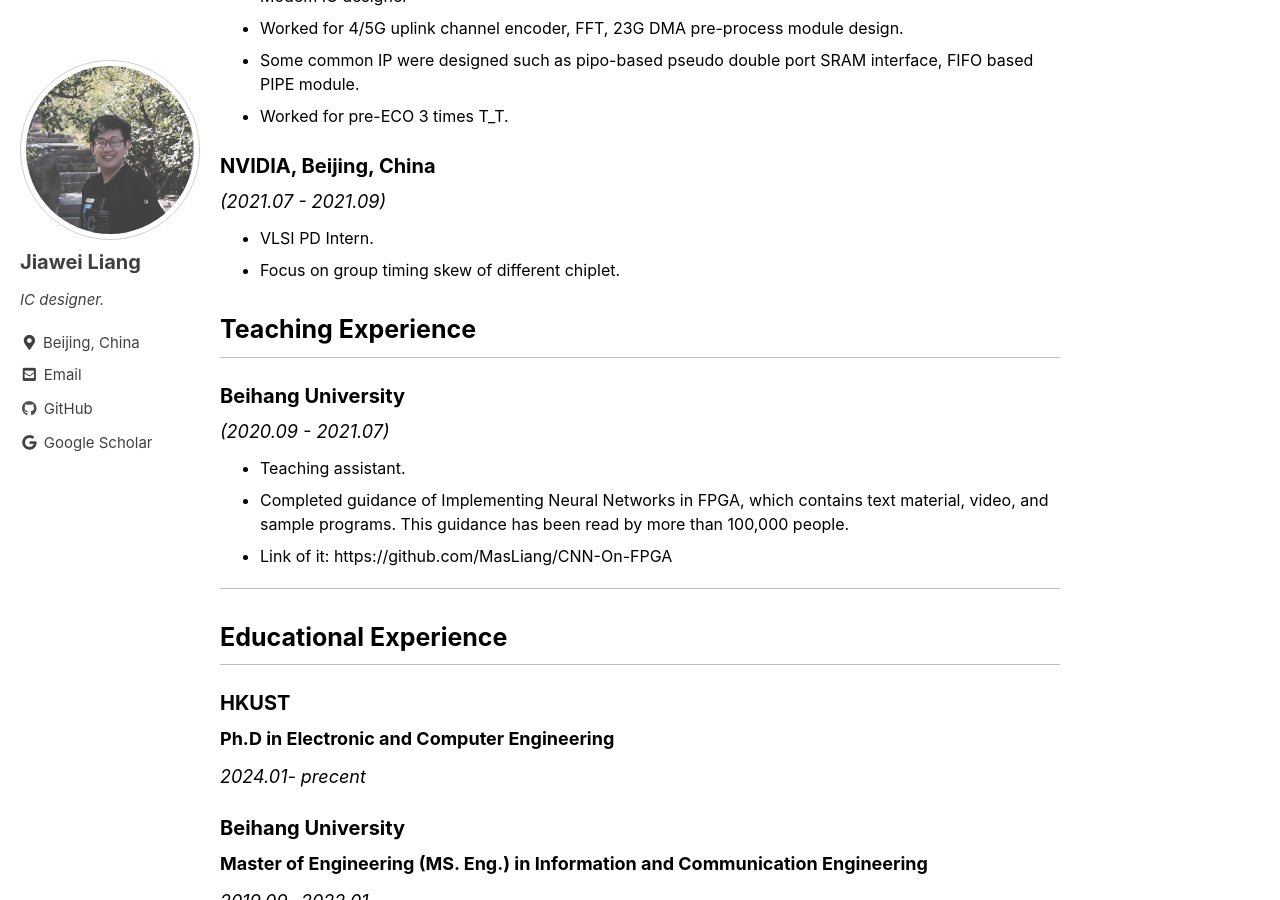
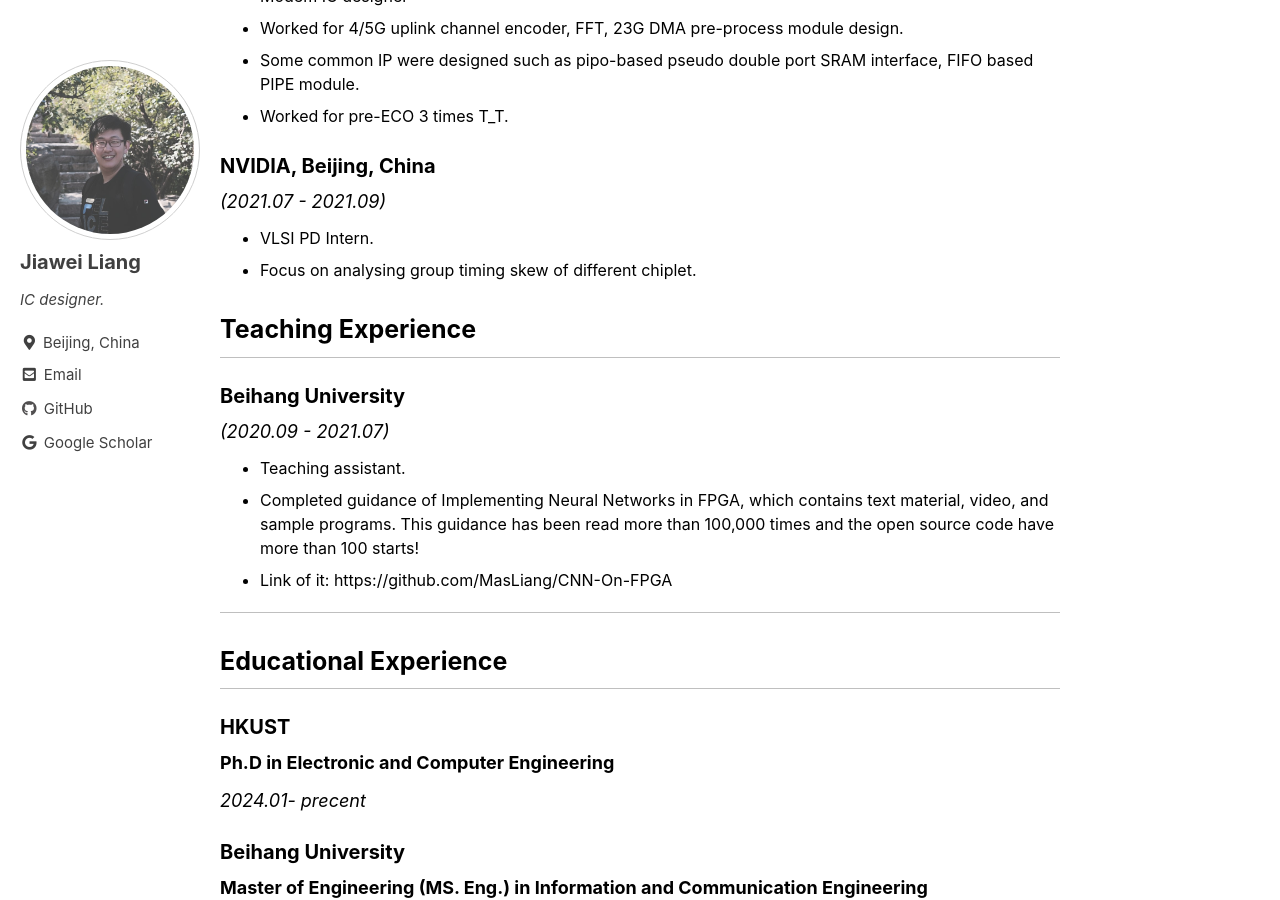
Before and after one commit to MasLiang/MasLiang.github.io, a Jekyll site: the page built from _pages/experience.md, in a window 1280 px wide and 900 px high, scrolled down 329 px. Built offline with Jekyll 4.4.1, drawn with Linux system fonts in a browser that asks for light colours; cached includes are drawn as plain includes.

Commit message:
add some details

```diff
--- a/_pages/experience.md
+++ b/_pages/experience.md
@@ -17,7 +17,7 @@ author_profile: true
 ###### NVIDIA, Beijing, China
 *<font size=4>(2021.07 - 2021.09) </font>*
 - VLSI PD Intern.
-- Focus on group timing skew of different chiplet.
+- Focus on analysing group timing skew of different chiplet.
 
 ## Teaching Experience
 
@@ -25,7 +25,7 @@ author_profile: true
 *<font size=4>(2020.09 - 2021.07)</font>*
 
 - Teaching assistant.
-- Completed guidance of Implementing Neural Networks in FPGA, which contains text material, video, and sample programs. This guidance has been read by more than 100,000 people.
+- Completed guidance of Implementing Neural Networks in FPGA, which contains text material, video, and sample programs. This guidance has been read more than 100,000 times and the open source code have more than 100 starts!
 - Link of it: https://github.com/MasLiang/CNN-On-FPGA
 
 ___
```
Also changed, not shown: index.md (+1 -1 lines).
